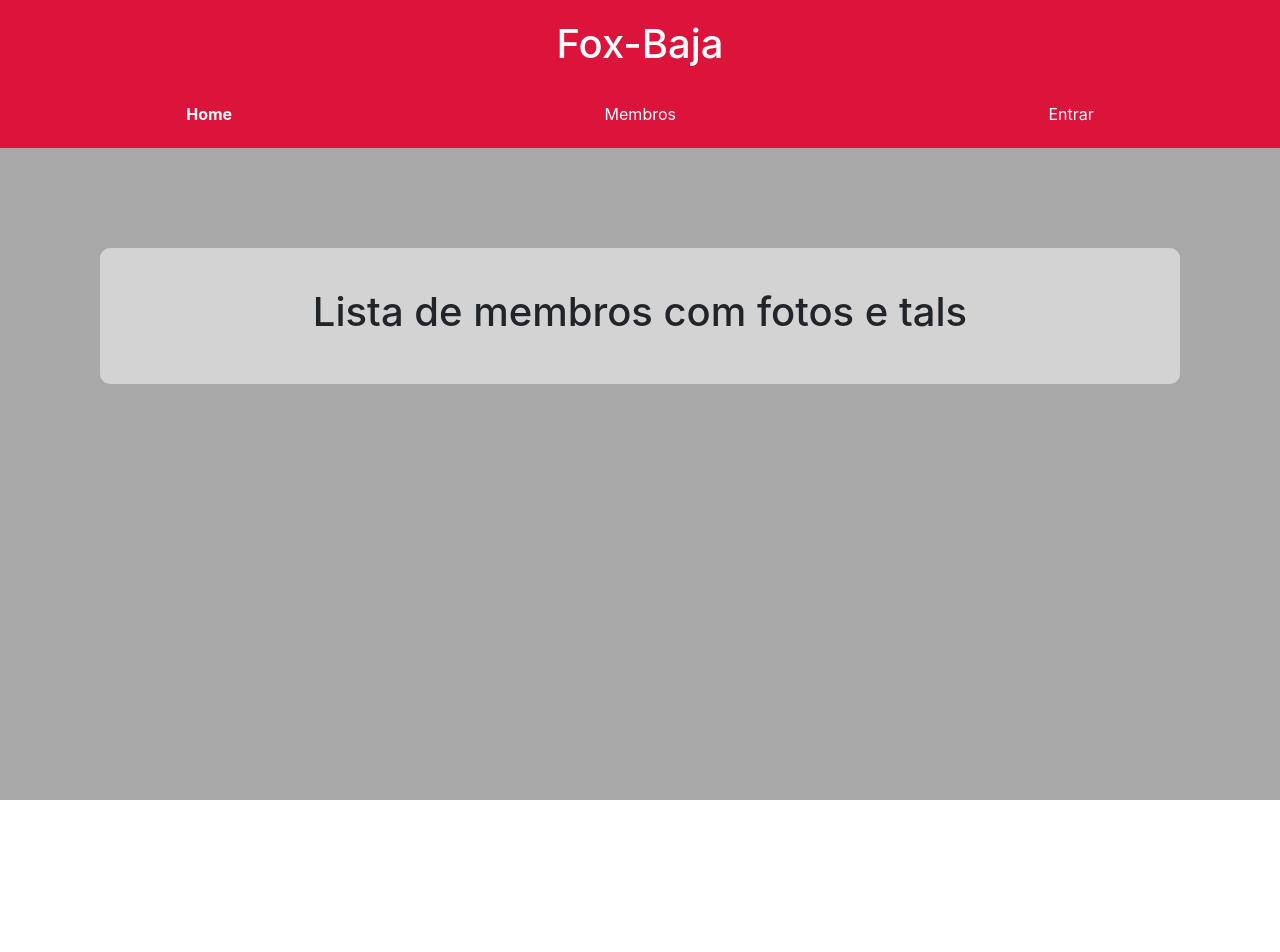
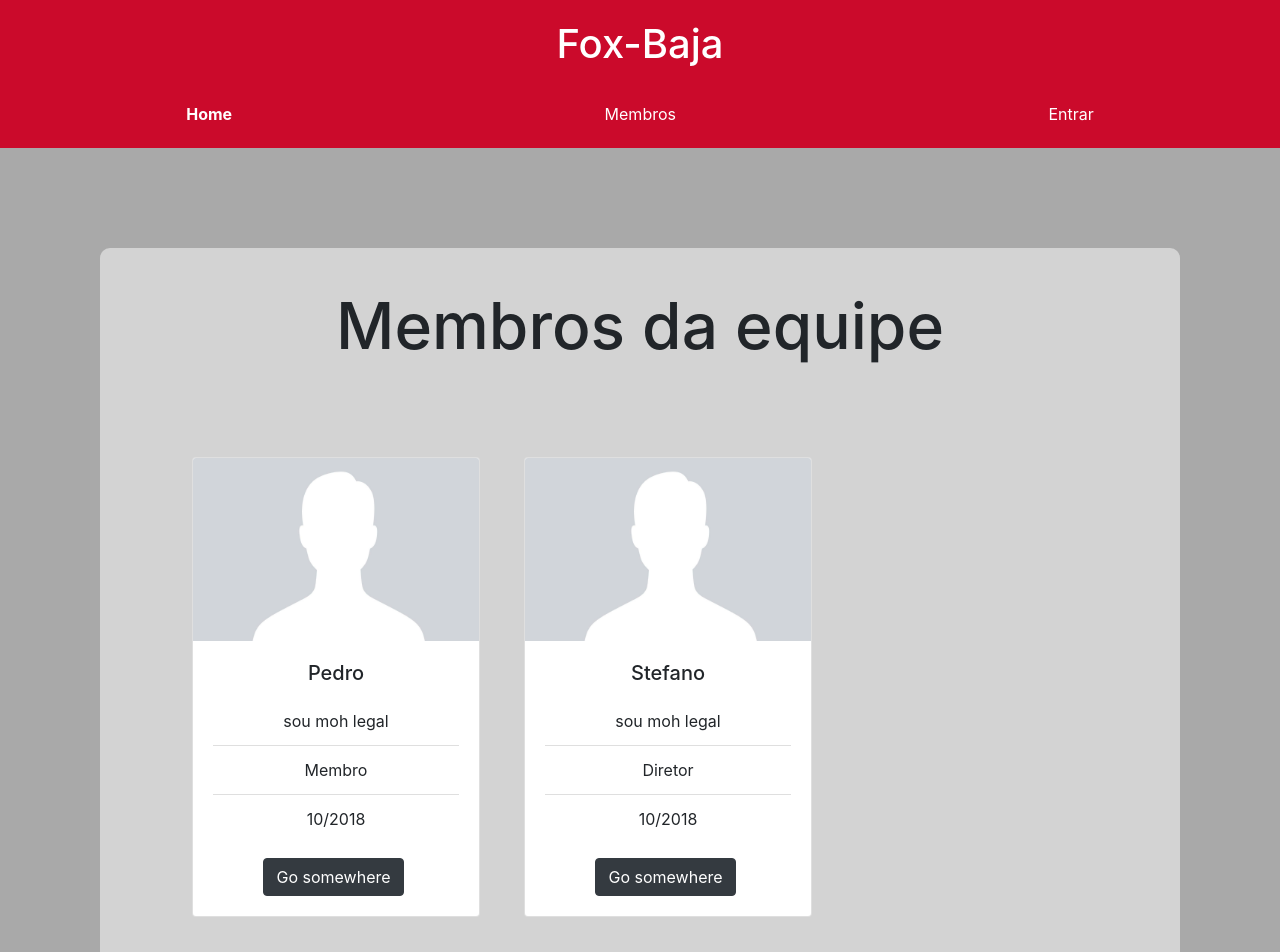
Before and after one commit to fontes99/Plataforma-Fox-Baja, a React (Create React App) app in the folder frontend/plataforma-fox/: page /membros in a window 1280 px wide. Shown: the top 952 px of the page. Before the commit the page ends 800 px from the top, so only its background shows below. Built offline with nearby package versions, Linux system fonts and the light colour scheme.

Commit message:
mt css e setting dos membros

```diff
--- a/frontend/plataforma-fox/public/index.html
+++ b/frontend/plataforma-fox/public/index.html
@@ -3,7 +3,7 @@
   <head>
     <meta charset="utf-8">
     <meta name="viewport" content="width=device-width, initial-scale=1">
-    <link rel="shortcut icon" href="%PUBLIC_URL%/favicon.ico">
+    <link rel="shortcut icon" href="%PUBLIC_URL%/Mascote.png">
     <!--
       Notice the use of %PUBLIC_URL% in the tag above.
       It will be replaced with the URL of the `public` folder during the build.
--- a/frontend/plataforma-fox/src/App.js
+++ b/frontend/plataforma-fox/src/App.js
@@ -13,15 +13,15 @@ import Membros from './Pages/Membros';
 function App() {
   return(
 
+    <div className='App'>
       <Router>
-      <div className='App'>
           <Navbar />
           <Switch>
             <Route exact path='/' component={Home}/>
             <Route exact path='/membros' component={Membros}/>
           </Switch>
+      </Router>
     </div>
-    </Router>
   );
 };
 
--- a/frontend/plataforma-fox/src/Components/Navbar.js
+++ b/frontend/plataforma-fox/src/Components/Navbar.js
@@ -82,12 +82,6 @@ function Navbar() {
             }
         }
     };
-
-    // const handleEnter = () => {
-    //     console.log(document.getElementById("Email").value)
-    //     console.log(document.getElementById("Password").value)
-    // }
-
 
     return(
         <div>
--- a/frontend/plataforma-fox/src/Pages/Membros.js
+++ b/frontend/plataforma-fox/src/Pages/Membros.js
@@ -1,16 +1,62 @@
 import React from 'react';
+import {useSelector} from 'react-redux'
+
 import '../css/App.css'
-import {useSelector} from 'react-redux'
+
+import Card from 'react-bootstrap/Card'
+import Button from 'react-bootstrap/Button'
+import ListGroup from 'react-bootstrap/ListGroup'
+import ListGroupItem from 'react-bootstrap/ListGroupItem'
+
+import membros from '../members-mock.json'
+
+import templateImg from '../images/img.png'
 
 function Membros() {
 
+  console.log(membros)
+
   const isLogged = useSelector(state => state.isLogged);
+
+  const displayMembros = (membros) =>{
+    return(
+      membros.map(membro=>(
+        <Card style={{ width: '18rem' }}>
+
+          <Card.Img variant="top" src={templateImg} alt='template'/>
+
+          <Card.Body>
+            <Card.Title>{membro.nome}</Card.Title>
+
+            <ListGroup className="list-group-flush">
+              <ListGroupItem>{membro.descri}</ListGroupItem>
+              <ListGroupItem>{membro.cargo}</ListGroupItem>
+              <ListGroupItem>{membro.entrada}</ListGroupItem>
+            </ListGroup>
+
+            <Button variant="dark" style={{margin:'15px 5px 0px 0px'}}>Go somewhere</Button>
+
+            {isLogged ? <Button variant="dark" style={{margin:'15px 0px 0px 5px'}}>Edit</Button> : ''}
+          </Card.Body>
+
+        </Card>
+      ))
+    )
+
+  }
 
   return(
 
     <div className='card-template' style={{textAlign:'center'}}>
-      <h1>Lista de membros com fotos e tals</h1>
-      {isLogged ? <h1>Está Logado, pode editar suas coisas</h1> : ''}
+
+      <div>
+        <h1 className='card-title' style={{margin:'0px 0px 70px 0px'}}>Membros da equipe</h1>
+      </div>
+
+      <div className='membros-card'>
+        {displayMembros(membros)}
+      </div>
+
     </div>
 
     );
--- a/frontend/plataforma-fox/src/css/App.css
+++ b/frontend/plataforma-fox/src/css/App.css
@@ -1,7 +1,10 @@
+
 .App {
   text-align: center;
   background: darkgray;
   min-height: 100vh;
+  height: fit-content;
+  padding: 0px 0px 10px 0px;
 }
 
 .App-logo {
@@ -20,20 +23,15 @@
   font-size: large;
 }
 
-@keyframes App-logo-spin {
-  from { transform: rotate(0deg); }
-  to { transform: rotate(360deg); }
-}
-
 .nav-title{
-  background: crimson;
+  background: #CB0A2B;
 }
 
 .navbar-itens{
   display: flex;
   justify-content: space-around;
   align-content: center;
-  background: crimson;
+  background: #CB0A2B;
 }
 
 .nav-link{
@@ -53,3 +51,17 @@
   border-radius: 10px;
   text-align: left;
 }
+
+.membros-card{
+  display: flex;
+  flex-wrap: wrap;
+  margin: 30px;
+}
+
+.card{
+  margin: 22px;
+}
+
+.card-title{
+  font-size: 4rem;
+}
--- /dev/null
+++ b/frontend/plataforma-fox/src/members-mock.json
@@ -0,0 +1,50 @@
+[
+{
+    "nome":"Pedro",
+    "cargo":"Membro",
+    "descri":"sou moh legal",
+    "entrada":"10/2018"
+},
+{
+    "nome":"Stefano",
+    "cargo":"Diretor",
+    "descri":"sou moh legal",
+    "entrada":"10/2018"
+},
+{
+    "nome":"Gustavo",
+    "cargo":"Membro",
+    "descri":"sou moh legal",
+    "entrada":"10/2018"
+},
+{
+    "nome":"Bruno",
+    "cargo":"Capitão",
+    "descri":"sou moh legal",
+    "entrada":"10/2018"
+},
+{
+    "nome":"Pedro",
+    "cargo":"Membro",
+    "descri":"sou moh legal",
+    "entrada":"10/2018"
+},
+{
+    "nome":"Stefano",
+    "cargo":"Diretor",
+    "descri":"sou moh legal",
+    "entrada":"10/2018"
+},
+{
+    "nome":"Gustavo",
+    "cargo":"Membro",
+    "descri":"sou moh legal",
+    "entrada":"10/2018"
+},
+{
+    "nome":"Bruno",
+    "cargo":"Capitão",
+    "descri":"sou moh legal",
+    "entrada":"10/2018"
+}
+]
```
Also changed, not shown: frontend/plataforma-fox/public/Mascote.png (added), frontend/plataforma-fox/src/images/img.png (added). Lines whose indentation alone changed are shown as unchanged.
